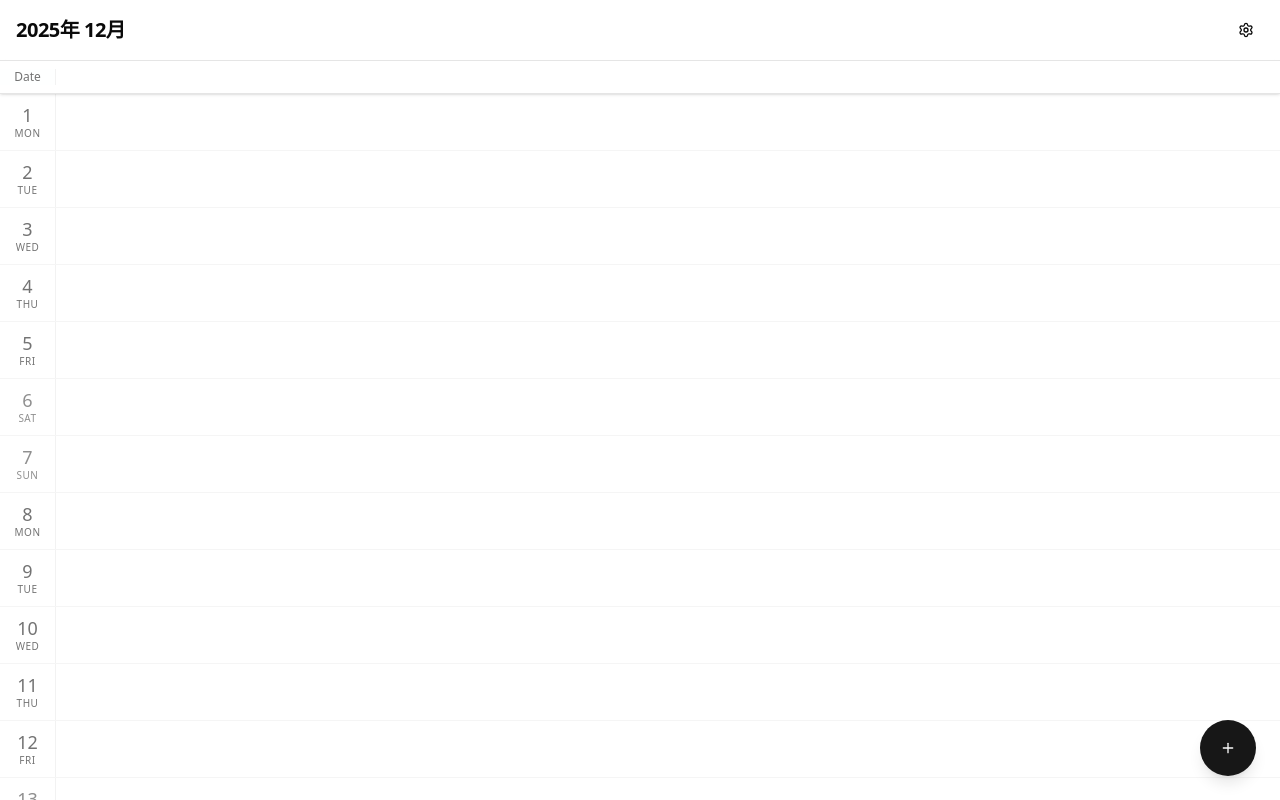
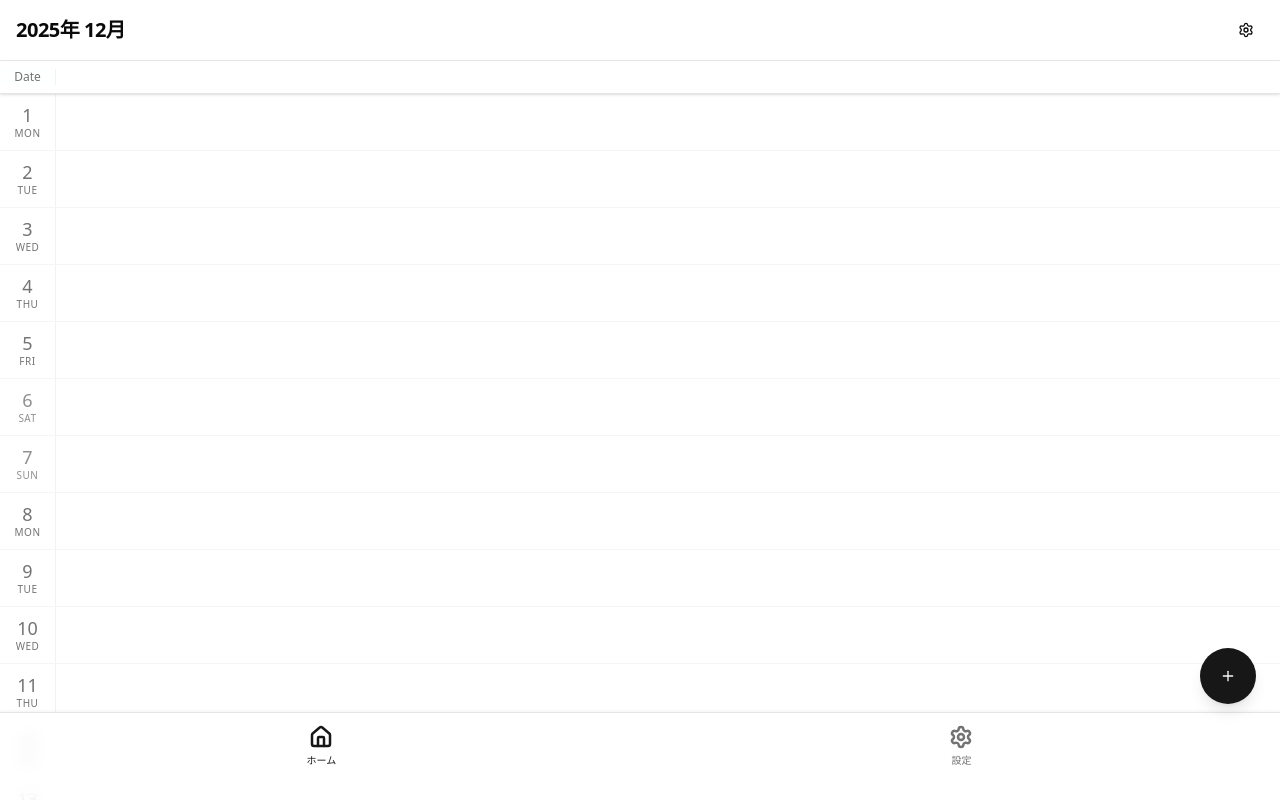
Before and after one commit to Asada678/habit, a Next.js app: page / in a window 1280 px wide. Built offline with nearby package versions, Linux system fonts and the light colour scheme.

Commit message:
feat: add bottom navigation component and dashboard demo with design documentation.

```diff
--- a/src/app/page.tsx
+++ b/src/app/page.tsx
@@ -10,6 +10,7 @@ import { HabitHeader } from "@/features/habit/components/HabitHeader";
 import { useHabitStore } from "@/features/habit/store";
 import { NoteDialog } from "@/features/record/components/NoteDialog";
 import { useRecordStore } from "@/features/record/store";
+import { BottomNav } from "@/components/layout/BottomNav";
 
 // Helper to match DB format YYYY-MM-DD
 function dateToCheckString(date: Date) {
@@ -99,7 +100,7 @@ export default function Home() {
         </div>
       </ScrollArea>
 
-      <div className="fixed bottom-6 right-6 z-50">
+      <div className="fixed bottom-24 right-6 z-50">
         <HabitDialog onSave={createHabit} />
       </div>
 
@@ -110,6 +111,7 @@ export default function Home() {
         dateStr={editingNote.dateStr}
         onSave={handleSaveNote}
       />
+      <BottomNav />
     </div>
   );
 }
--- /dev/null
+++ b/src/components/layout/BottomNav.tsx
@@ -0,0 +1,22 @@
+import { Home, Settings } from "lucide-react";
+
+export function BottomNav() {
+    return (
+        <nav className="fixed bottom-0 left-0 right-0 z-40 flex items-center justify-around border-t border-border bg-background/95 pt-3 pb-8 shadow-[0_-1px_3px_rgba(0,0,0,0.05)] backdrop-blur supports-[backdrop-filter]:bg-background/80">
+            <button
+                type="button"
+                className="flex cursor-pointer flex-col items-center gap-1 text-primary transition-colors hover:text-primary/80"
+            >
+                <Home className="h-6 w-6" strokeWidth={2.5} />
+                <span className="font-medium text-[10px]">ホーム</span>
+            </button>
+            <button
+                type="button"
+                className="flex cursor-pointer flex-col items-center gap-1 text-muted-foreground transition-colors hover:text-foreground"
+            >
+                <Settings className="h-6 w-6" strokeWidth={2.5} />
+                <span className="font-medium text-[10px]">設定</span>
+            </button>
+        </nav>
+    );
+}
```
